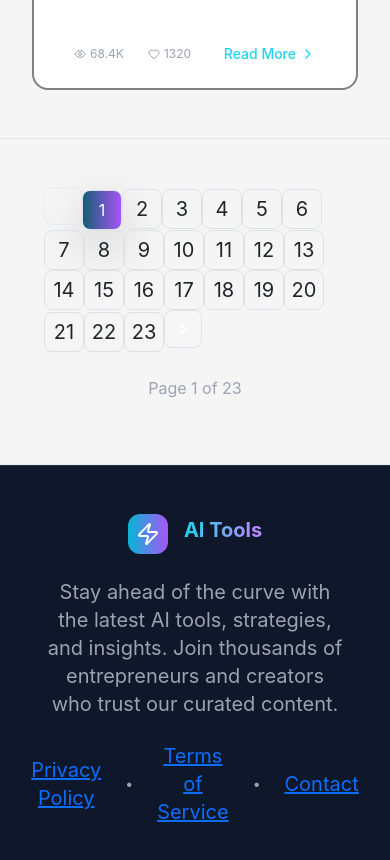
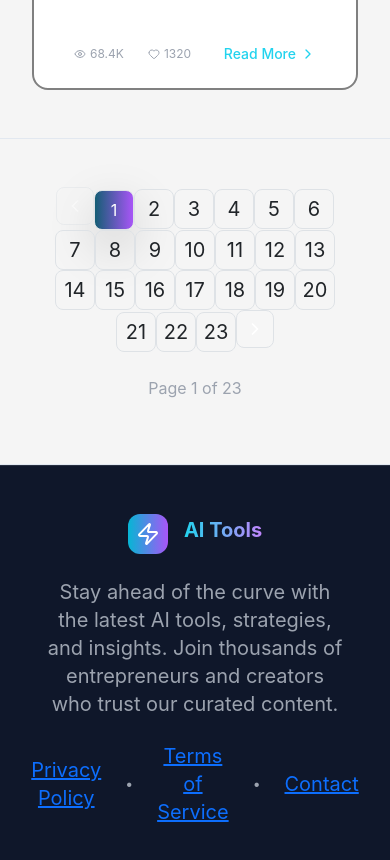
Before and after one commit to rob9999a/aitool, a React (Create React App) app: page / in a window 390 px wide. Shown: the part 6580-7440 px from the top of the page. Built offline with nearby package versions, Linux system fonts and the light colour scheme.

Commit message:
fix responsive

```diff
--- a/src/Component/Website/Home/Home.jsx
+++ b/src/Component/Website/Home/Home.jsx
@@ -201,9 +201,9 @@ const Home = () => {
 
                 {/* Pagination */}
                 {totalPages > 1 && (
-                    <section className="py-12">
-                        <div className="container mx-auto px-4">
-                            <div className="items-center justify-center gap-2">
+                    <section className="py-12 text-center">
+                        <div className="container text-center mx-auto px-4">
+                            <div className="items-center text-center justify-center gap-4">
                                 <button
                                     onClick={() => handlePageChange(currentPage - 1)}
                                     disabled={currentPage === 1}
```
